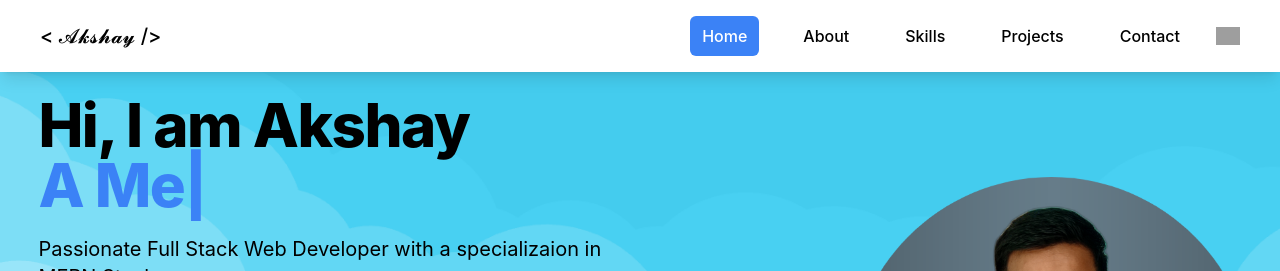
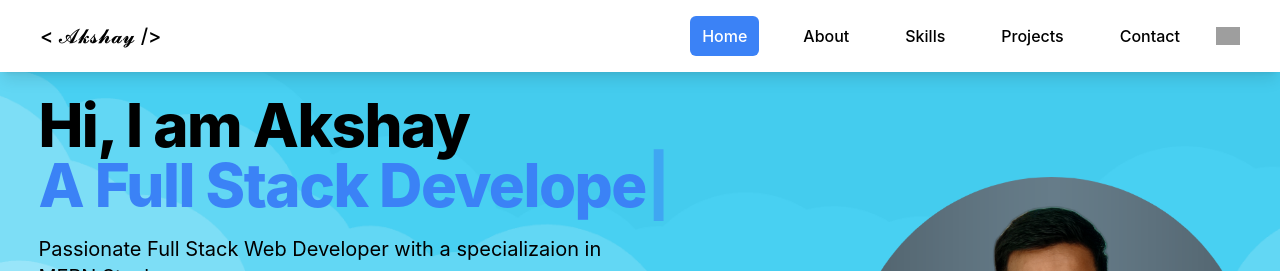
Before and after one commit to Akshay-Singh-Rajput/My-Portfoilio, a React (Create React App) app: page / in a window 1280 px wide. Shown: the top 271 px of the page. Built offline with nearby package versions, Linux system fonts and the light colour scheme; grey boxes are pictures that could not be loaded.

Commit message:
ressume & gitlink update

```diff
--- a/package.json
+++ b/package.json
@@ -13,7 +13,7 @@
     "react-scripts": "^5.0.1",
     "react-scroll": "^1.8.7",
     "react-tsparticles": "^2.0.6",
-    "react-typical": "^0.1.3",
+    "typewriter-effect": "^2.19.0",
     "web-vitals": "^2.1.4"
   },
   "scripts": {
--- a/src/components/ProjectComponents.jsx
+++ b/src/components/ProjectComponents.jsx
@@ -23,7 +23,7 @@ const ProjectComponents = ({
             className="max-w-xl bg-white rounded-lg border border-gray-200 shadow-lg dark:bg-gray-800 dark:border-gray-700 my-8 md:content-center"
         >
             <a href="hello">
-                <img className="rounded-t-lg w-full" src={ imgSrc } alt="" />
+                <img className="rounded-t-lg w-full object-cover" src={ imgSrc } alt="" />
             </a>
             <div className="p-5">
                 <a target={ `_blank` } href={ originalLink }>
--- a/src/views/Home.jsx
+++ b/src/views/Home.jsx
@@ -1,18 +1,19 @@
 import React, { useContext } from "react";
-import Typical from "react-typical";
+import Typewriter from "typewriter-effect";
 import { contactLinks } from "../constants";
 import { ThemeContext } from "../themeProvider";
 import { motion } from "framer-motion";
 import cloud from "../assets/cloudBg.png";
 // import cloudDark from "../assets/cloudDark.png";
 import myPic from "../assets/myPic.png";
-// import myResume from "https://drive.google.com/file/d/1FTa8nJzJSXDUoKCFxbPAcSCLvKf1mYiY/view?usp=sharing"
-import myResume from "../assets/Akshay Kumar Resume.pdf";
+// import myResume from "../assets/Akshay Kumar Resume.pdf";
 import cloudDark from "../assets/Pin-on-Super-gif.gif";
 
 const Home = () => {
+    const myResume = "https://drive.google.com/file/d/1ABfMFFrpzt4a4xOvqnu4Oz-bgAxaV6t4/view?usp=sharing"
     const theme = useContext(ThemeContext);
     const darkMode = theme.state.darkMode;
+
     return (
         <>
             <div
@@ -34,22 +35,21 @@ const Home = () => {
                                 Hi, I am Akshay
                             </motion.span>
                             <span className="block text-blue-500 z-0 lg:inline">
-                                <Typical
-                                    steps={ [
-                                        "A Full Stack Developer",
-                                        1000,
-                                        "A Mern-Stack",
-                                        1000,
-                                        "A Web Developer",
-                                        1000,
-                                        "A React Developer.",
-                                        1000,
-                                        "A Programmer",
-                                        1000,
-                                        "A Student.",
-                                        1000,
-                                    ] }
-                                    loop={ Infinity }
+
+                                <Typewriter
+                                    options={ {
+                                        strings: [
+                                            "A Full Stack Developer",
+                                            "MERN Stack Developer",
+                                            "A Programmer",
+                                            "A Web Developer",
+                                            "A React Developer.",
+                                            "A Student.",
+                                        ],
+                                        autoStart: true,
+                                        loop: true,
+                                        deleteSpeed: 60,
+                                    } }
                                 />
                             </span>
                         </h1>
--- a/src/views/Projects.jsx
+++ b/src/views/Projects.jsx
@@ -29,7 +29,8 @@ const Projects = () => {
                 </div>
                 <a
                     target="_blank"
-                    href="https://github.com/Akshay-Singh-Rajput?tab=repositories"
+                    rel="noreferrer"
+                    href="https://github.com/Akshay-Singh-Rajput/ProjectsLibrary"
                     class=" w-32 flex items-center py-4 px-4 text-sm font-medium text-center text-white bg-blue-700 rounded-lg hover:bg-blue-800 focus:ring-4 focus:outline-none focus:ring-blue-300 dark:bg-blue-600 dark:hover:bg-blue-700 dark:focus:ring-blue-800 mx-auto mt-4"
                 >
                     Show More
```
Also changed, not shown: 1 other file (tests, documents, lock files or other folders).
